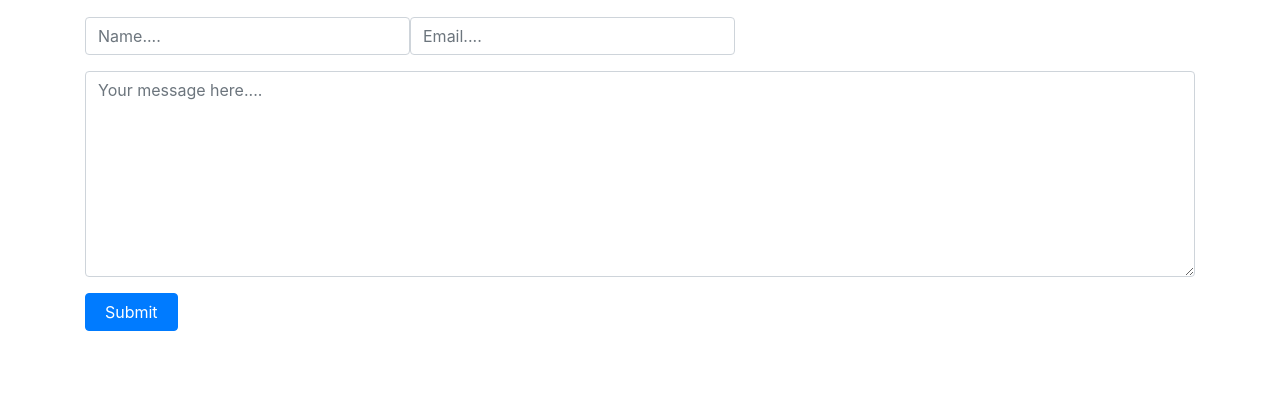
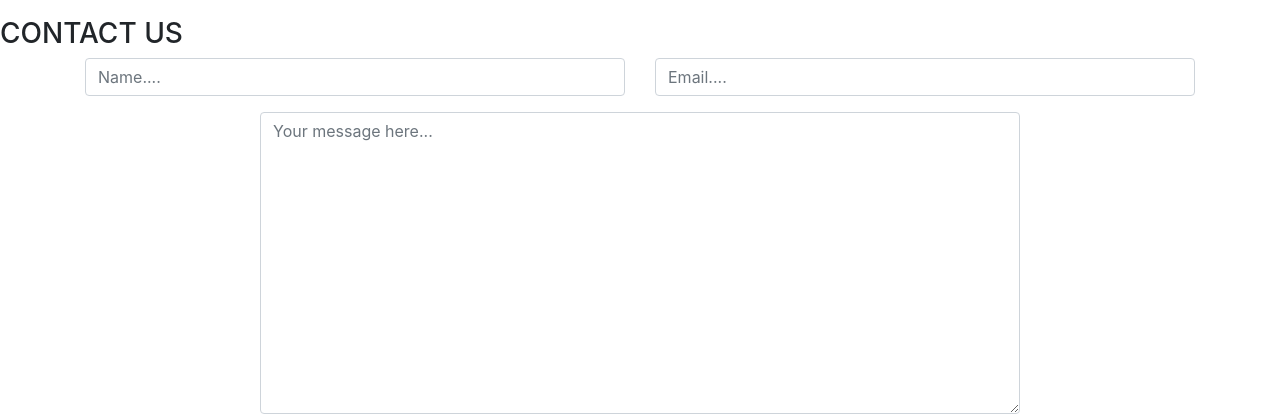
Before and after one commit to Jeff-Mwai/Delani-Studio, a plain HTML site: page index.html in a window 1280 px wide. Shown: the part 2515-2929 px from the top of the page. Before the commit the page ends 2846 px from the top, so only its background shows below. Drawn offline with nearby package versions, Linux system fonts and the light colour scheme.

Commit message:
Edited the form

```diff
--- a/index.html
+++ b/index.html
@@ -118,21 +118,44 @@
         </div>
       </div>
     </div>
+  </div>
 
   <div class="contact-us">
-     <div class="form-group form-inline">
-        <input type="text" class="form-control" placeholder = "Name...." name="MERGE1" id="MERGE1" size="25" value="">
-        <input type="email" class="form-control"  placeholder = "Email...." autocapitalize="off" autocorrect="off" name="MERGE0" id="MERGE0" size="25" value="">
+    <h3>CONTACT US</h3>
+    <div class="container contact-overlay">
+      <form>
+        <div class="row">
+          <div class="col-md-6">
+            <div class="form-group">
+              <input type="text" class="form-control" placeholder="Name...." id="inputName"
+                aria-describedby="emailHelp">
             </div>
+          </div>
+          <div class="col-md-6">
             <div class="form-group">
-        <textarea class="form-control" rows="8" id="comment" placeholder = "Your message here...."></textarea>
+              <input type="email" class="form-control" placeholder="Email...." id="inputEmail1"
+                aria-describedby="emailHelp">
             </div>
-      <button type="submit" class="btn btn-primary col-md-1">Submit</button>
+          </div>
+        </div>
+        <div class="row input">
+          <div class="col-md-2"></div>
+          <textarea class="form-control col-md-8 text" rows="12" name="message" id="message"
+            placeholder="Your message here..."></textarea>
+          <div class="col-md-2"></div>
+        </div>
+      </form>
+    </div>
   </div>
 
 
 
-    </div>
+
+
+
+
+
+
 
 
 
```
Lines whose indentation alone changed are shown as unchanged.
